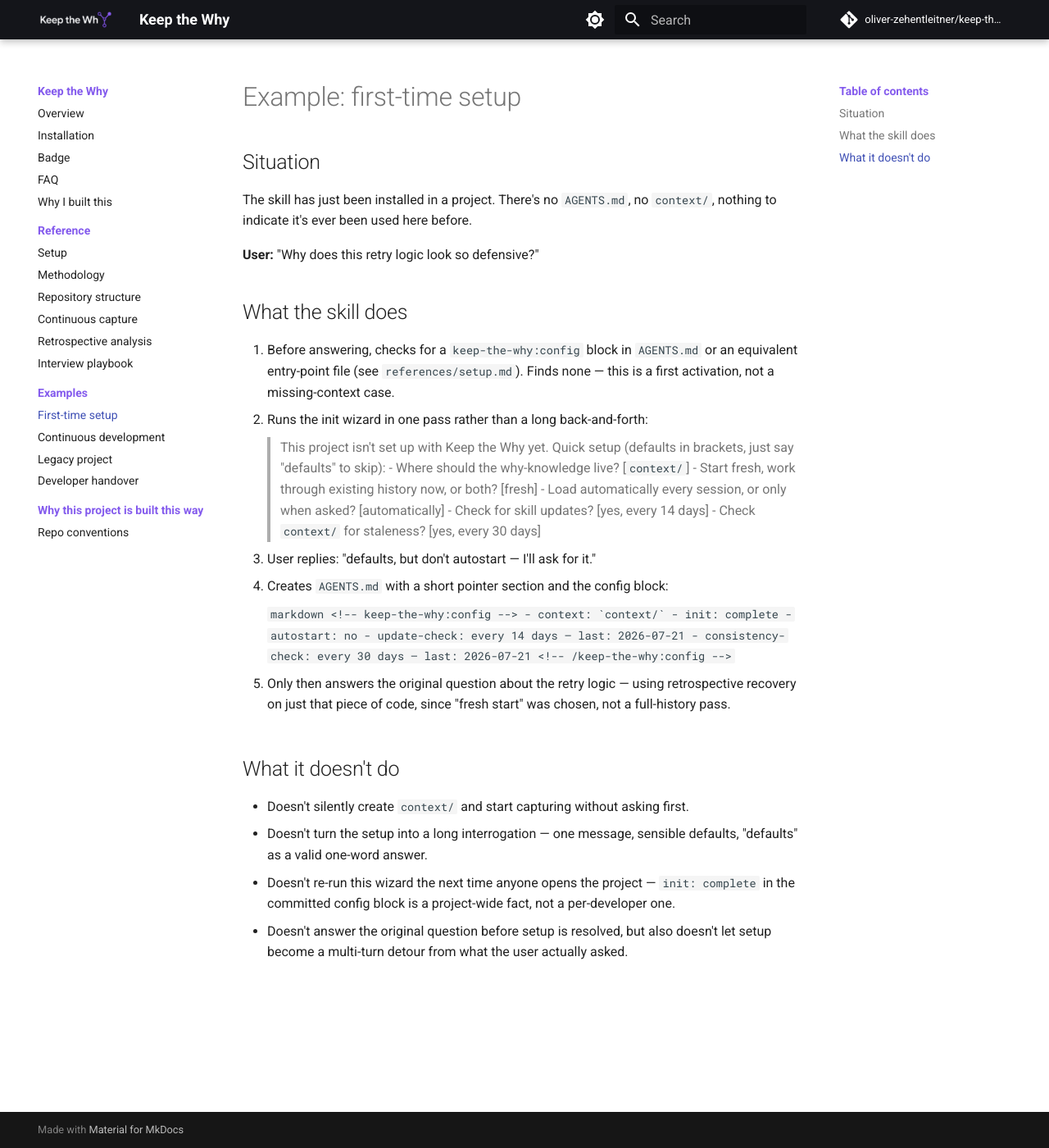
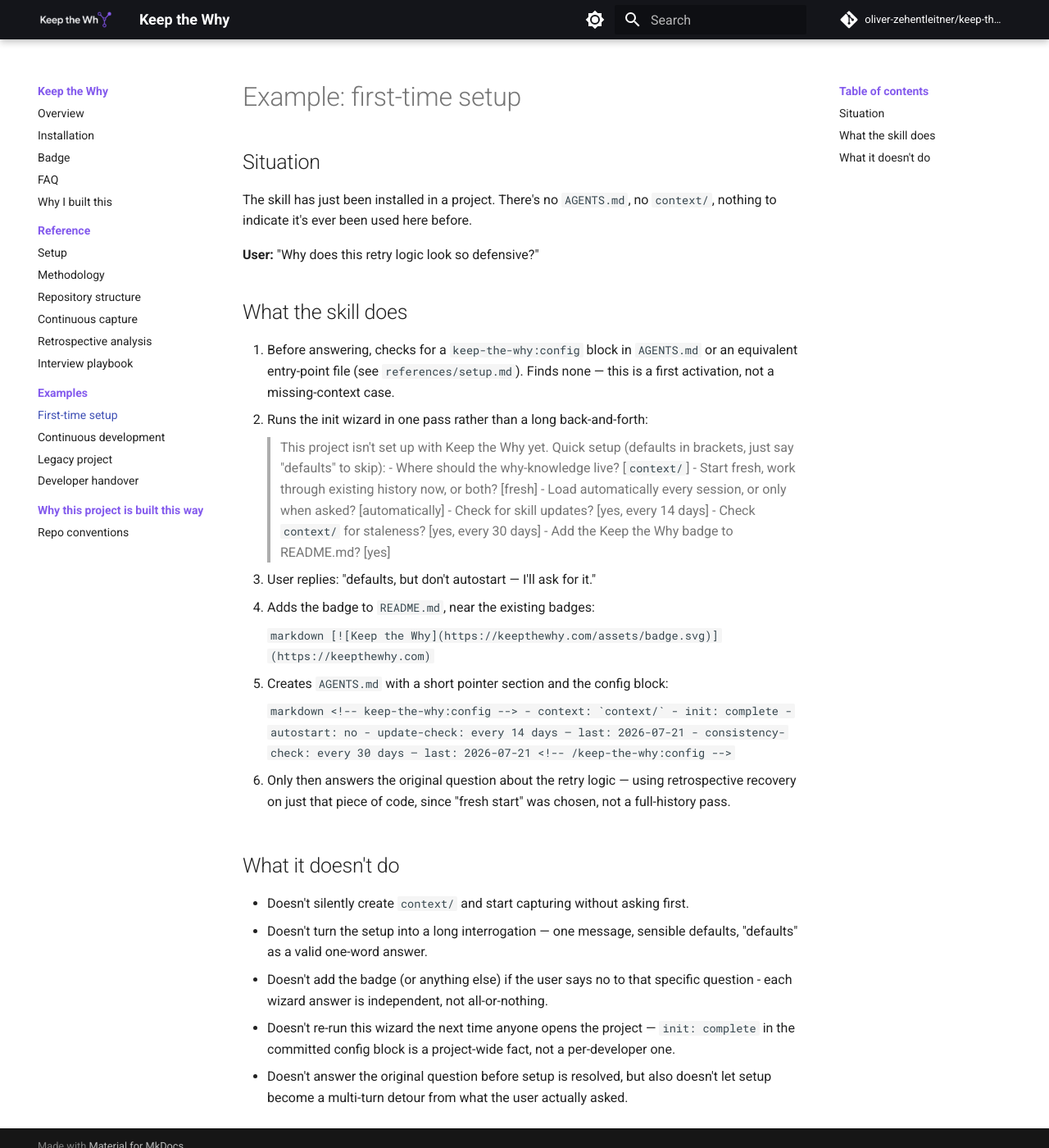
Before and after one commit to oliver-zehentleitner/keep-the-why, an MkDocs documentation site: the page built from docs/examples/first-time-setup.md, in a window 1280 px wide and 1400 px high. Shown: the whole window at 82% size. Built offline with MkDocs 1.6.1 and Material for MkDocs 9.7.7, drawn with Linux system fonts in a browser that asks for light colours; comment, search, counter and statistics services are not loaded.

Commit message:
Ask during init whether to add the badge to README.md
Same canonical snippet docs/badge.md already documents, offered as
one more init-wizard question instead of something the user has to
remember to do separately. One-time action, not a persistent config
field - no ongoing state to track once it's added or declined.

````diff
--- a/skills/keep-the-why/examples/first-time-setup.md
+++ b/skills/keep-the-why/examples/first-time-setup.md
@@ -17,9 +17,16 @@ The skill has just been installed in a project. There's no `AGENTS.md`, no `cont
     > - Load automatically every session, or only when asked? [automatically]
     > - Check for skill updates? [yes, every 14 days]
     > - Check `context/` for staleness? [yes, every 30 days]
+    > - Add the Keep the Why badge to README.md? [yes]
 
 3. User replies: "defaults, but don't autostart — I'll ask for it."
-4. Creates `AGENTS.md` with a short pointer section and the config block:
+4. Adds the badge to `README.md`, near the existing badges:
+
+    ```markdown
+    [![Keep the Why](https://keepthewhy.com/assets/badge.svg)](https://keepthewhy.com)
+    ```
+
+5. Creates `AGENTS.md` with a short pointer section and the config block:
 
     ```markdown
     <!-- keep-the-why:config -->
@@ -31,11 +38,12 @@ The skill has just been installed in a project. There's no `AGENTS.md`, no `cont
     <!-- /keep-the-why:config -->
     ```
 
-5. Only then answers the original question about the retry logic — using retrospective recovery on just that piece of code, since "fresh start" was chosen, not a full-history pass.
+6. Only then answers the original question about the retry logic — using retrospective recovery on just that piece of code, since "fresh start" was chosen, not a full-history pass.
 
 ## What it doesn't do
 
 - Doesn't silently create `context/` and start capturing without asking first.
 - Doesn't turn the setup into a long interrogation — one message, sensible defaults, "defaults" as a valid one-word answer.
+- Doesn't add the badge (or anything else) if the user says no to that specific question - each wizard answer is independent, not all-or-nothing.
 - Doesn't re-run this wizard the next time anyone opens the project — `init: complete` in the committed config block is a project-wide fact, not a per-developer one.
 - Doesn't answer the original question before setup is resolved, but also doesn't let setup become a multi-turn detour from what the user actually asked.
--- a/skills/keep-the-why/references/setup.md
+++ b/skills/keep-the-why/references/setup.md
@@ -31,6 +31,7 @@ Init is a **project property, not a per-developer one**: once the config block i
    - Autostart every session, or load manually when asked?
    - Check for skill updates automatically? If yes, what interval (default: 14 days).
    - Check `context/` for staleness automatically? If yes, what interval (default: 30 days).
+   - Add the Keep the Why badge to this project's `README.md`? If yes, insert `[![Keep the Why](https://keepthewhy.com/assets/badge.svg)](https://keepthewhy.com)` near the top, alongside any other badges — same snippet for every project, see `keepthewhy.com/badge/`.
 3. Always offer the defaults above as the fast path ("just use the defaults" should be a one-word answer), but leave room for different choices, and record any deviation from default in the config block so it's visible later, not just implied.
 4. Anything genuinely personal (not shared team preference) belongs in `AGENTS.local.md`, referenced from the committed entry-point file — not in the config block itself.
 5. Run whichever starting mode was chosen.
````
